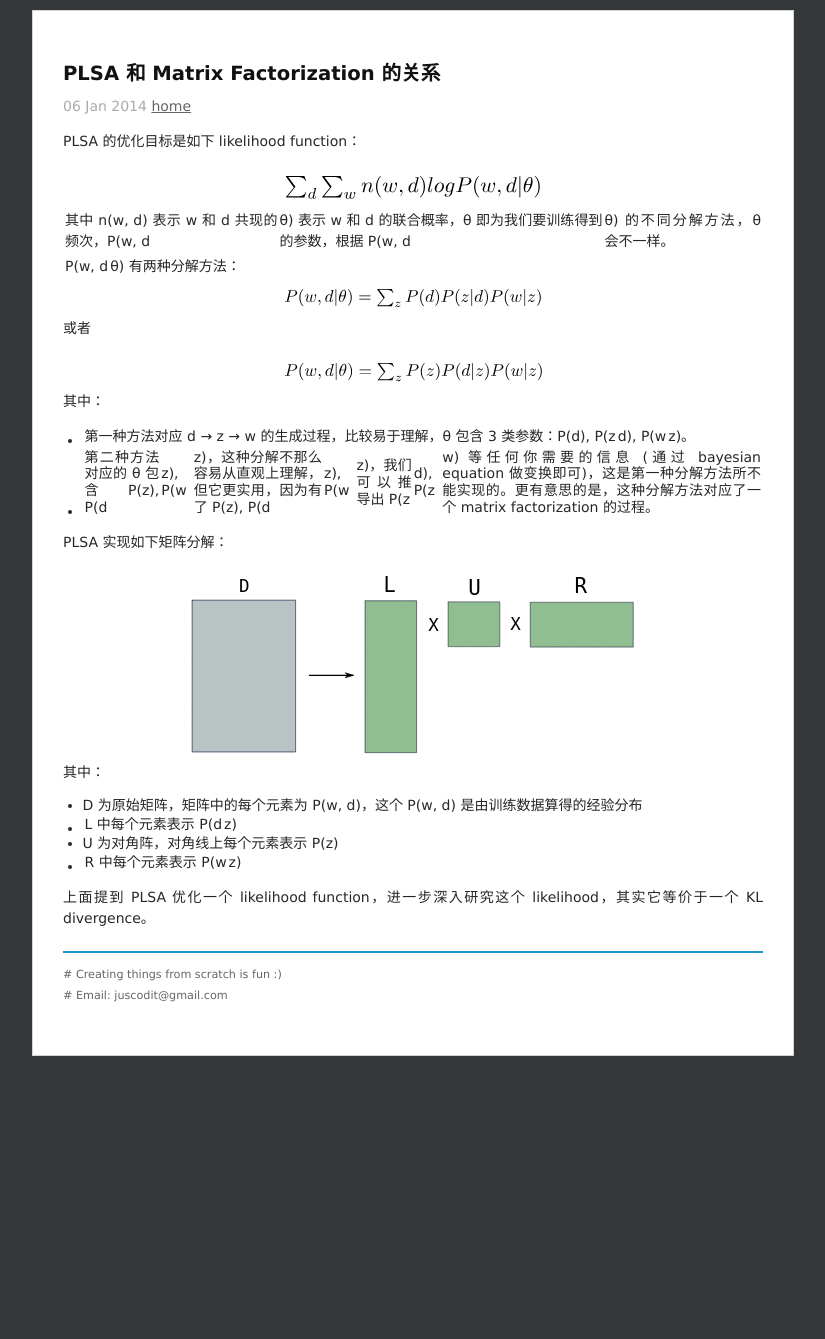
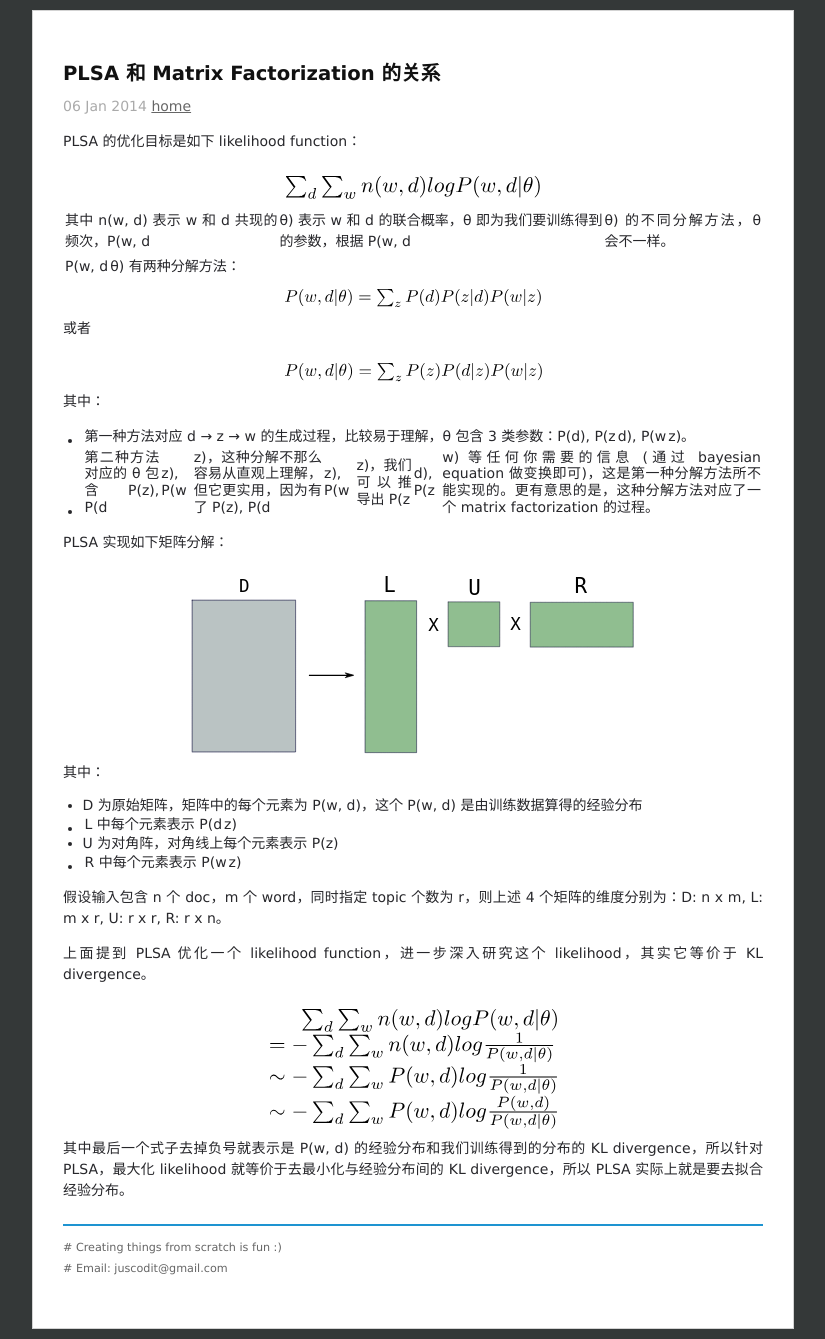
Before and after one commit to chenrushan/chenrushan.github.io, a Jekyll site: the page built from _posts/2014-01-06-plsa-and-mf.markdown, in a window 1280 px wide. Shown: the whole page, without its empty margins (227-1052 px from the left). Built offline with Jekyll 4.4.1, drawn with Linux system fonts in a browser that asks for light colours; Markdown is read by kramdown in place of the engine named in the settings; before the commit the page ends 1066 px from its top, so only the background shows below that.

Commit message:
[plsa-and-mf]: update plsa post

```diff
--- a/_posts/2014-01-06-plsa-and-mf.markdown
+++ b/_posts/2014-01-06-plsa-and-mf.markdown
@@ -36,4 +36,10 @@ PLSA 实现如下矩阵分解：
 * U 为对角阵，对角线上每个元素表示 P(z)
 * R 中每个元素表示 P(w|z)
 
-上面提到 PLSA 优化一个 likelihood function，进一步深入研究这个 likelihood，其实它等价于一个 KL divergence。
+假设输入包含 n 个 doc，m 个 word，同时指定 topic 个数为 r，则上述 4 个矩阵的维度分别为：D: n x m, L: m x r, U: r x r, R: r x n。
+
+上面提到 PLSA 优化一个 likelihood function，进一步深入研究这个 likelihood，其实它等价于 KL divergence。
+
+<object data="/resource/plsa/kl_diver.svg" type="image/svg+xml" class="blkcenter"></object>
+
+其中最后一个式子去掉负号就表示是 P(w, d) 的经验分布和我们训练得到的分布的 KL divergence，所以针对 PLSA，最大化 likelihood 就等价于去最小化与经验分布间的 KL divergence，所以 PLSA 实际上就是要去拟合经验分布。
```
Also changed, not shown: resource/plsa/kl_diver.svg (added), 1 other file.
